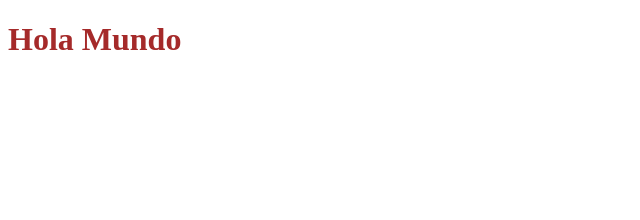
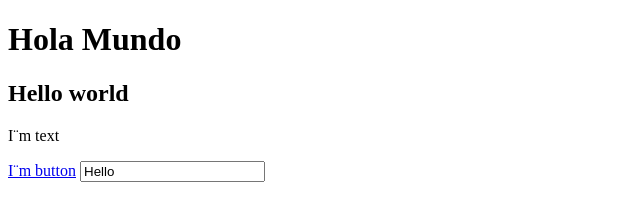
Before and after one commit to SamuVD/Estudio-CSS, a plain HTML site: page 1_Introducción a CSS/Herencia_Cascada_Especificidad/02-herencia cascada especificidad/index.html in a window 1280 px wide. Shown: the whole page, without its empty margins (0-640 px from the left). Drawn offline with Linux system fonts and the light colour scheme.

Commit message:
Descubrimos el metd Cascada, Especificidad y Herencia

```diff
--- a/1_Introducción a CSS/Herencia_Cascada_Especificidad/02-herencia cascada especificidad/css/style.css
+++ b/1_Introducción a CSS/Herencia_Cascada_Especificidad/02-herencia cascada especificidad/css/style.css
@@ -1,17 +1,37 @@
 /*Método Cascada*/
-.title {
+/* .title {
     color: aliceblue;
     color: aqua;
     color: brown;
-}
-
-h1 {
-    color: blue;
-}
-
+} */
 /*Valor de los Selectores según su Especificidad
 1 - Selectores de Etiqueta, Pseudoelementos (::)
 10 - Selectores de Clase, Pseudoclases (:), []
 100 - Selectores de ID
 11 - Selectores Combinados
 */
+/* h1 {
+    color: blue;
+}
+.title {
+    color: red;
+}
+#title {
+    color: coral;
+}
+header .title {
+    color: palevioletred;
+} */
+
+/*Método Herencia (inherit)*/
+/* header {
+    font-family: cursive;
+    color: blueviolet;
+}
+a {
+    font-family: inherit;
+    color: inherit;
+}
+input {
+    font-family: inherit;
+} */
--- a/1_Introducción a CSS/Herencia_Cascada_Especificidad/02-herencia cascada especificidad/index.html
+++ b/1_Introducción a CSS/Herencia_Cascada_Especificidad/02-herencia cascada especificidad/index.html
@@ -10,6 +10,11 @@
     <header>
 
         <h1 class="title" id="title">Hola Mundo</h1>
+        <h2>Hello world</h2>
+        <p>I¨m text</p>
+        <a href="#">I¨m button</a>
+
+        <input type="text" value="Hello">
 
     </header>
 
```
